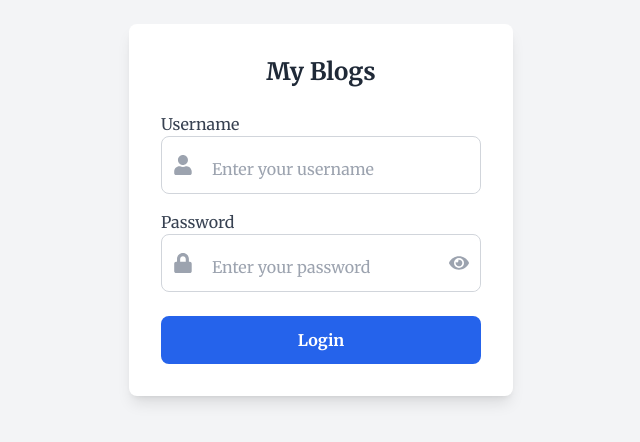
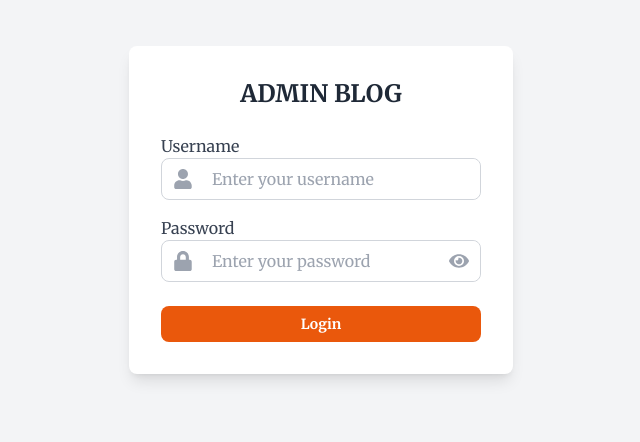
Before and after one commit to Genta-arya/Admin-Blog, a React (Vite) app: page /login in a window 1280 px wide. Shown: the part 190-632 px from the top of the page, without its empty margins (319-959 px from the left). Built offline with nearby package versions, Linux system fonts and the light colour scheme.

Commit message:
update layaout

```diff
--- a/src/View/Auth/MainLogin.jsx
+++ b/src/View/Auth/MainLogin.jsx
@@ -1,4 +1,5 @@
 import React, { useState } from "react";
+import { Helmet } from "react-helmet";
 import { FaUser, FaLock, FaEye, FaEyeSlash } from "react-icons/fa";
 import { useNavigate } from "react-router-dom";
 
@@ -12,22 +13,31 @@ const MainLogin = () => {
     setPasswordVisible(!passwordVisible);
   };
 
-
   const handleLogin = (e) => {
     e.preventDefault();
 
+
     navigate("/");
-
   };
 
   return (
     <div className="flex justify-center items-center min-h-screen bg-gray-100 dark:bg-dark-bg">
+      <Helmet>
+        <title>Login - Blog</title>
+      </Helmet>
       <div className="bg-white p-8  rounded-lg shadow-lg w-[80%] lg:w-[30%]">
-        <h2 className="text-2xl font-semibold text-center text-gray-800 mb-6">My Blogs</h2>
+        <h2 className="text-2xl font-semibold text-center text-gray-800 mb-6">
+          ADMIN BLOG
+        </h2>
         <form onSubmit={handleLogin}>
           {/* Username input */}
           <div className="mb-4 relative">
-            <label htmlFor="username" className="block text-gray-700 font-medium">Username</label>
+            <label
+              htmlFor="username"
+              className="block text-gray-700 font-medium"
+            >
+              Username
+            </label>
             <div className="flex items-center border border-gray-300 rounded-lg">
               <FaUser className="ml-3 text-gray-400" size={20} />
               <input
@@ -37,7 +47,7 @@ const MainLogin = () => {
                 required
                 value={username}
                 onChange={(e) => setUsername(e.target.value)}
-                className="w-full p-3 pl-5 mt-2 border-none rounded-lg focus:outline-none"
+                className="w-full text-gray-500 p-2 pl-5  border-none rounded-lg focus:outline-none"
                 placeholder="Enter your username"
               />
             </div>
@@ -45,7 +55,12 @@ const MainLogin = () => {
 
           {/* Password input */}
           <div className="mb-6 relative">
-            <label htmlFor="password" className="block text-gray-700 font-medium">Password</label>
+            <label
+              htmlFor="password"
+              className="block text-gray-700 font-medium"
+            >
+              Password
+            </label>
             <div className="flex items-center border border-gray-300 rounded-lg">
               <FaLock className="ml-3 text-gray-400" size={20} />
               <input
@@ -55,7 +70,7 @@ const MainLogin = () => {
                 value={password}
                 required
                 onChange={(e) => setPassword(e.target.value)}
-                className="w-full p-3 pl-5 mt-2 border-none rounded-lg focus:outline-none "
+                className="w-full p-2 pl-5 text-gray-500 border-none rounded-lg focus:outline-none "
                 placeholder="Enter your password"
               />
               <button
@@ -63,7 +78,11 @@ const MainLogin = () => {
                 onClick={togglePasswordVisibility}
                 className="absolute right-3 text-gray-400"
               >
-                {passwordVisible ? <FaEyeSlash size={20} /> : <FaEye size={20} />}
+                {passwordVisible ? (
+                  <FaEyeSlash size={20} />
+                ) : (
+                  <FaEye size={20} />
+                )}
               </button>
             </div>
           </div>
@@ -71,7 +90,8 @@ const MainLogin = () => {
           {/* Submit Button */}
           <button
             type="submit"
-            className="w-full py-3 bg-blue-600 text-white font-semibold rounded-lg hover:bg-blue-700 focus:outline-none focus:ring-2 focus:ring-blue-500"
+            title="Login"
+            className="w-full py-2 text-sm bg-orange-600 text-white font-semibold rounded-lg hover:bg-orange-700 focus:outline-none "
           >
             Login
           </button>
--- a/src/View/Blog/components/ListBlog.jsx
+++ b/src/View/Blog/components/ListBlog.jsx
@@ -5,12 +5,12 @@ import { motion } from "framer-motion";
 import { PulseLoader } from "react-spinners";
 
 const ListBlog = ({ search }) => {
-  const [blogs, setBlogs] = useState([]); // Menyimpan data blog
-  const [loading, setLoading] = useState(false); // Status loading saat memuat data
-  const [page, setPage] = useState(1); // Halaman untuk pengambilan data
-  const [hasMore, setHasMore] = useState(true); // Menandakan jika masih ada data untuk diambil
+  const [blogs, setBlogs] = useState([]);
+  const [loading, setLoading] = useState(false);
+  const [page, setPage] = useState(1);
+  const [hasMore, setHasMore] = useState(true);
 
-  // Mengambil data blog
+
   useEffect(() => {
     const fetchBlogs = async () => {
       setLoading(true);
@@ -20,9 +20,9 @@ const ListBlog = ({ search }) => {
         );
         const data = await response.json();
         if (data.length < 10) {
-          setHasMore(false); // Jika data yang didapatkan kurang dari 10, berarti sudah tidak ada data lagi
+          setHasMore(false);
         }
-        setBlogs((prevBlogs) => [...prevBlogs, ...data]); // Menambahkan data baru ke daftar blog
+        setBlogs((prevBlogs) => [...prevBlogs, ...data]);
       } catch (error) {
         console.error("Gagal mengambil data blog:", error);
       } finally {
@@ -31,9 +31,9 @@ const ListBlog = ({ search }) => {
     };
 
     fetchBlogs();
-  }, [page]); // Mengambil data setiap kali page berubah
+  }, [page]);
 
-  // Menyaring blog berdasarkan search term
+
   const filteredBlogs = blogs.filter((blog) =>
     blog.title.toLowerCase().includes(search.toLowerCase())
   );
@@ -42,7 +42,7 @@ const ListBlog = ({ search }) => {
     const bottom =
       e.target.scrollHeight === e.target.scrollTop + e.target.clientHeight;
     if (bottom && hasMore && !loading) {
-      setPage((prevPage) => prevPage + 1); // Memuat halaman berikutnya
+      setPage((prevPage) => prevPage + 1);
     }
   };
 
@@ -53,7 +53,7 @@ const ListBlog = ({ search }) => {
       style={{ overflowY: "auto", maxHeight: "80vh" }}
     >
 
-        <div className="grid grid-cols-2 sm:grid-cols-2 lg:grid-cols-3 lg:gap-6 md:gap-6 gap-2 relative">
+        <div className="grid grid-cols-2 sm:grid-cols-2 lg:grid-cols-4 lg:gap-6 md:gap-6 gap-2 relative">
           {filteredBlogs.map((blog, index) => (
             <motion.div
               key={blog.id}
--- a/src/components/ContainerLayout.jsx
+++ b/src/components/ContainerLayout.jsx
@@ -32,7 +32,7 @@ const ContainerLayout = ({ children }) => {
 
   return (
     <div className="flex justify-center relative">
-      <div className="w-full lg:max-w-7xl md:max-w-3xl">{children}</div>
+      <div className="w-full  p-4">{children}</div>
 
       {showButton && (
         <ScrollTop  scrollToTop={scrollToTop} />
--- a/src/components/Headers.jsx
+++ b/src/components/Headers.jsx
@@ -12,7 +12,7 @@ const Headers = () => {
           {/* cdn dummy profile */}
           <div className="flex gap-3 items-center">
             <img
-              src="https://cdn.pixabay.com/photo/2015/10/05/22/37/blank-profile-picture-973460_1280.png"
+              src="https://static.vecteezy.com/system/resources/thumbnails/000/439/863/small/Basic_Ui__28186_29.jpg"
               alt="profile"
               onClick={() => navigate("/profile")}
               className="w-12 h-12 rounded-full hover:cursor-pointer"
```
